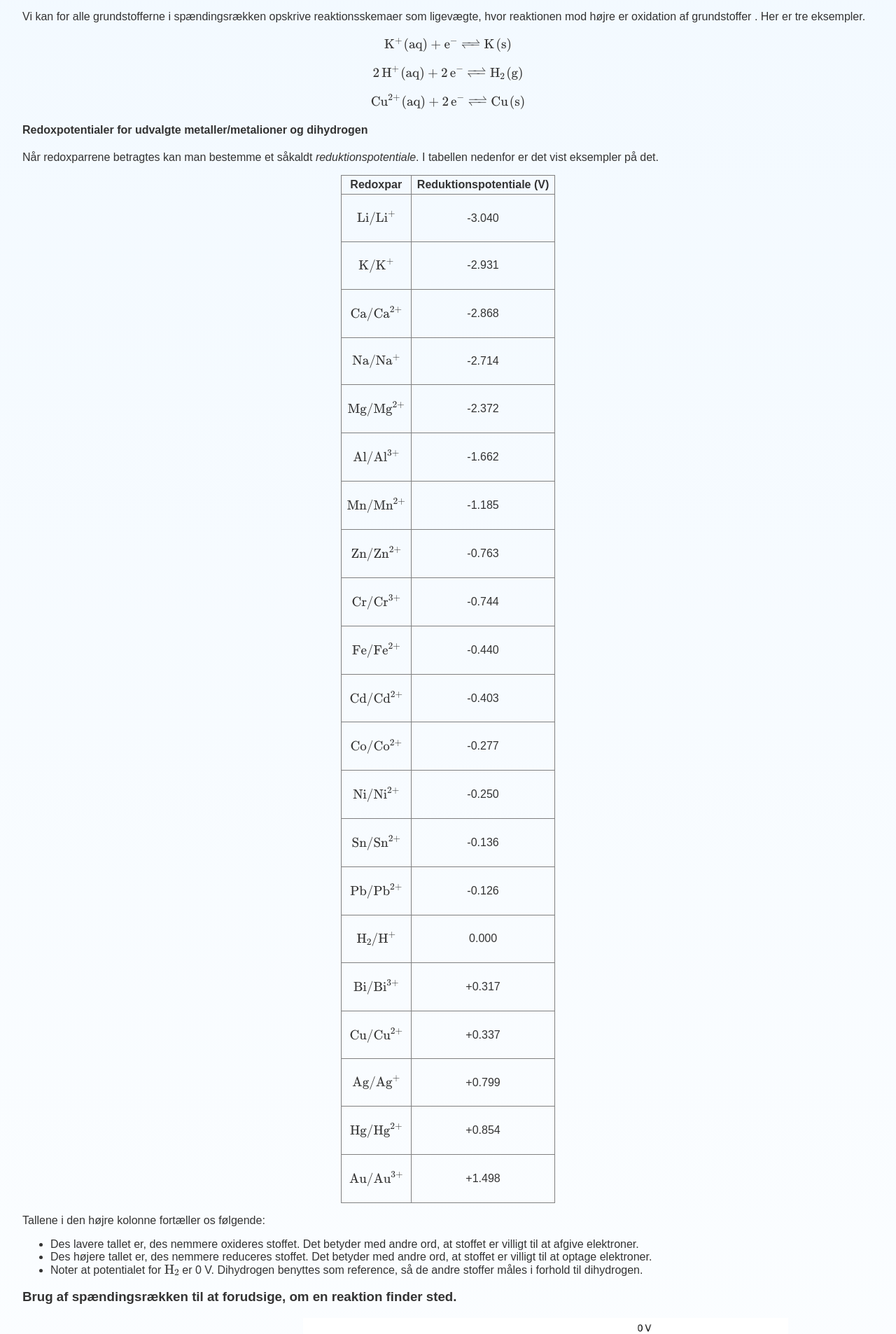
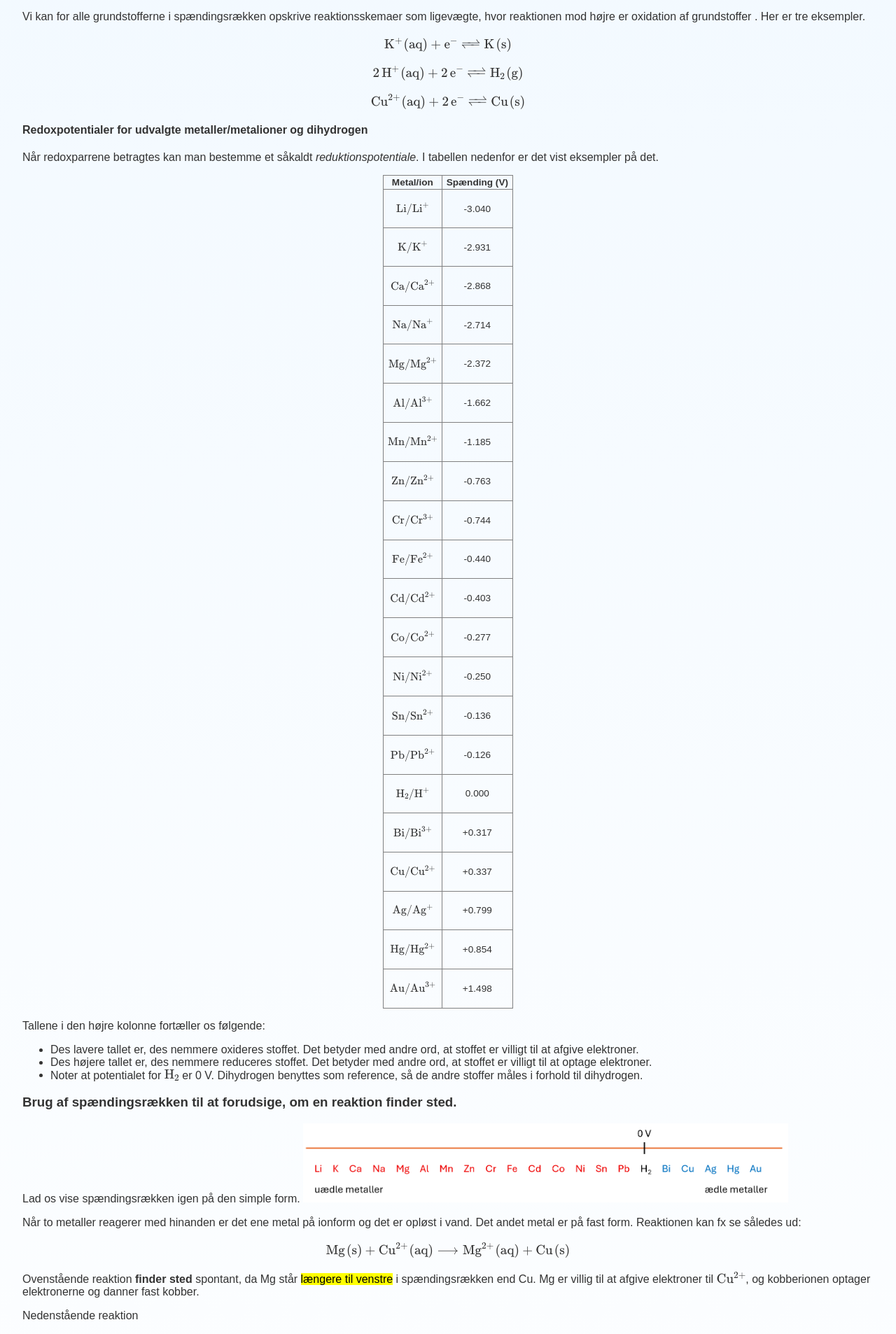
Before and after one commit to jenskaalby/matkem, a Jekyll site: the page built from Kemi/redox/spaendingsraekken.md, in a window 1280 px wide. Shown: the part 685-2591 px from the top of the page at 70% size. Built offline with Jekyll 4.4.1, drawn with Linux system fonts in a browser that asks for light colours; some of the changed lines change nothing that is shown.

Commit message:
Update spaendingsraekken.md

```diff
--- a/Kemi/redox/spaendingsraekken.md
+++ b/Kemi/redox/spaendingsraekken.md
@@ -36,15 +36,16 @@ $$\ce{Cu^{2+} (aq) +2e- <=> Cu (s)}$$
 
 Når redoxparrene betragtes kan man bestemme et såkaldt <i>reduktionspotentiale</i>. I tabellen nedenfor er det vist eksempler på det.
 
-<table border="1" cellspacing="0" style="border-collapse: collapse; margin-left: auto; margin-right: auto;">
+<table border="1" cellspacing="0"
+       style="border-collapse: collapse; margin-left: auto; margin-right: auto; font-size: 0.85em;">
   <style>
     td, th {
-      padding: 4px 8px; /* mindre højde og bredde */
+      padding: 2px 6px;
     }
   </style>
   <tr>
-    <th>Redoxpar</th>
-    <th>Reduktionspotentiale (V)</th>
+    <th>Metal/ion</th>
+    <th>Spænding (V)</th>
   </tr>
   <tr><td>$$\ce{Li/Li^+}$$</td><td style="text-align: center;">-3.040</td></tr>
   <tr><td>$$\ce{K/K^+}$$</td><td style="text-align: center;">-2.931</td></tr>
```
